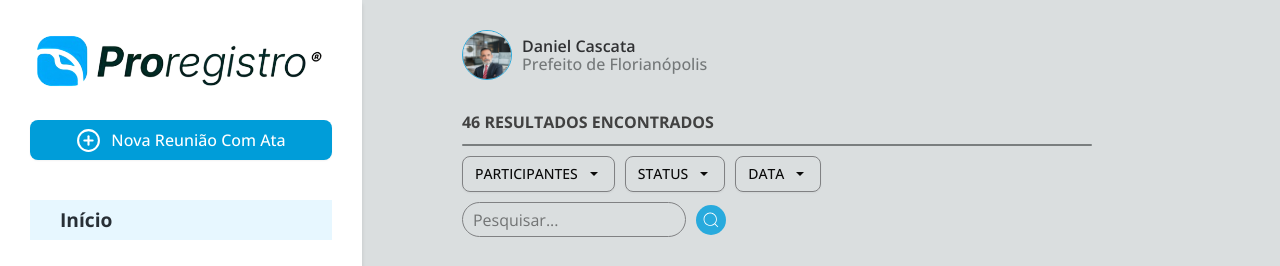
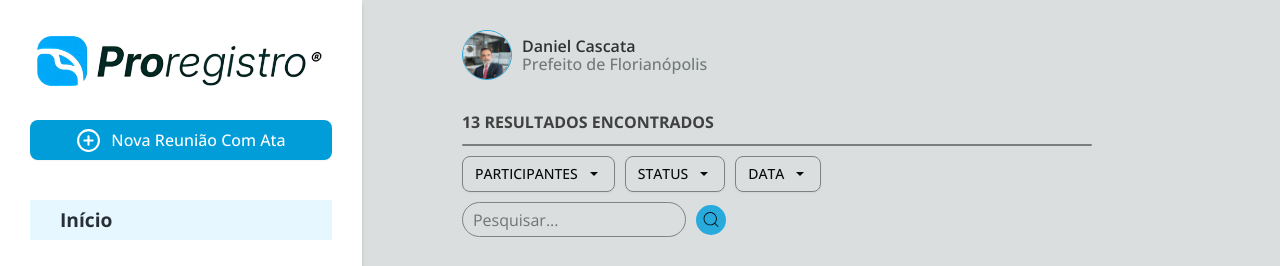
Before and after one commit to warlleism/front-end-challenge-react-typescript, a React (Vite) app: page / in a window 1280 px wide. Shown: the top 266 px of the page. Built offline with nearby package versions, Linux system fonts and the light colour scheme.

Commit message:
fix: spinner de carregamento para busca de dados

```diff
--- a/package.json
+++ b/package.json
@@ -20,6 +20,7 @@
     "react-dom": "^19.0.0",
     "react-icons": "^5.5.0",
     "react-router-dom": "^7.3.0",
+    "react-spinners": "^0.15.0",
     "scss": "^0.2.4",
     "styled-components": "^6.1.15",
     "tailwind-merge": "^3.0.2",
--- /dev/null
+++ b/src/components/spinner/spinner.tsx
@@ -0,0 +1,13 @@
+import ClipLoader from "react-spinners/ClipLoader";
+
+export default function Spinner({ loading }: { loading: boolean }) {
+    return (
+        <ClipLoader
+            color={"#000"}
+            loading={loading}
+            size={10}
+            aria-label="Loading Spinner"
+            data-testid="loader"
+        />
+    )
+}
--- a/src/pages/AtasRegister/index.tsx
+++ b/src/pages/AtasRegister/index.tsx
@@ -1,6 +1,7 @@
 import MeetingStatus from "@/components/meetingStatus/meetingStatus";
 import { DropdownMenuRadio } from "@/components/dropDown/dropDown";
 import UserHeader from "@/components/userHeader/userHeader";
+import Spinner from "@/components/spinner/spinner";
 import User from "@/assets/ataRegister/user.png";
 import useStore from "@/store/atasRegisterStore";
 import { useNavigate } from "react-router-dom";
@@ -14,6 +15,7 @@ import "./style.scss";
 export default function AtasRegister() {
 
     const { setRegister } = useStore();
+    let [loading, setLoading] = useState(false);
     const [filteredRegister, setFilteredRegister] = useState<Meeting[]>(meetings);
     const inputRef = useRef<HTMLInputElement>(null);
     const navigate = useNavigate();
@@ -25,14 +27,18 @@ export default function AtasRegister() {
     }
 
     const handleSearch = (event: React.FormEvent<HTMLFormElement> | React.MouseEvent<SVGElement, MouseEvent>) => {
+        setLoading(true);
         event.preventDefault();
-        let searchValue = "";
+        setTimeout(() => {
+            let searchValue = "";
 
-        if (inputRef.current)
-            searchValue = inputRef.current.value.toLowerCase();
+            if (inputRef.current)
+                searchValue = inputRef.current.value.toLowerCase();
 
-        const filtered = meetings.filter((meeting) => meeting.name.toLowerCase().includes(searchValue))
-        setFilteredRegister(filtered);
+            const filtered = meetings.filter((meeting) => meeting.name.toLowerCase().includes(searchValue))
+            setFilteredRegister(filtered);
+            setLoading(false);
+        }, 1000)
     };
 
     const registers = filteredRegister.length > 0 ? filteredRegister : meetings
@@ -41,7 +47,7 @@ export default function AtasRegister() {
         <div className="main-atas-register-content">
             <UserHeader User={User} />
             <div className="atas-register-result-header">
-                <h3 className="text-[#414141] font-bold">46 RESULTADOS ENCONTRADOS</h3>
+                <h3 className="text-[#414141] font-bold">{registers.length} RESULTADOS ENCONTRADOS</h3>
                 <div className="w-full h-[2px] bg-[#7A7E7F] rounded-full" />
                 <div className="atas-register-result-header-filter">
                     <div className="atas-register-result-header-filter-toggler">
@@ -51,7 +57,10 @@ export default function AtasRegister() {
                     </div>
                     <form className="atas-register-result-header-filter-input" onSubmit={handleSearch}>
                         <input type="text" placeholder="Pesquisar..." ref={inputRef} />
-                        <CiSearch size={30} color="#fff" className="icon-search" onClick={handleSearch} />
+                        <div className="icon-search">
+                            <Spinner loading={loading} />
+                            {!loading && <CiSearch size={25} onClick={handleSearch} />}
+                        </div>
                     </form>
                 </div>
             </div>
--- a/src/pages/AtasRegister/style.scss
+++ b/src/pages/AtasRegister/style.scss
@@ -26,7 +26,7 @@
                 display: flex;
                 gap: 10px;
                 flex-direction: row;
-            flex-wrap: wrap;
+                flex-wrap: wrap;
 
                 justify-content: space-between;
 
@@ -71,9 +71,14 @@
                 }
 
                 .icon-search {
+                    width: 30px;
+                    height: 30px;
+                    display: flex;
                     padding: 5px;
                     cursor: pointer;
+                    align-items: center;
                     border-radius: 100px;
+                    justify-content: center;
                     background-color: #28AADD;
                 }
             }
```
Also changed, not shown: 1 other file (tests, documents, lock files or other folders).
